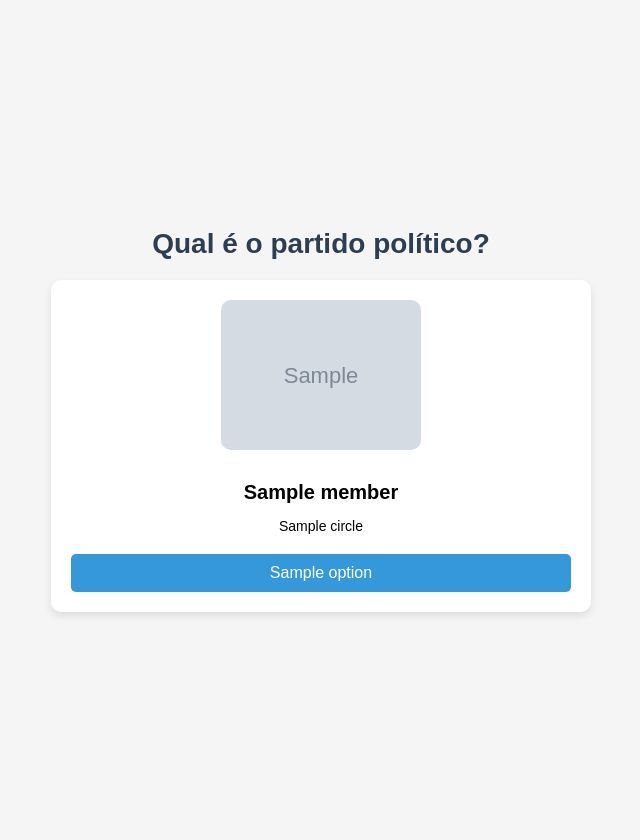
After one commit to Famaral97/trustmeter, a Flask app: template templates/guessParty.html in a window 1280 px wide. The commit adds this page. Shown: the whole page, without its empty margins (319-959 px from the left). Run offline with Flask 3, Linux system fonts and the light colour scheme; the template is opened without the code that fills it: most values are stand-ins (such as "Sample title", 1, 10 or a date in 2020); grey boxes marked "Sample" are stand-in pictures.

Commit message:
✨ add guess the party mini game

```diff
--- a/app.py
+++ b/app.py
@@ -1,4 +1,5 @@
 from flask import Flask, jsonify, render_template, request
+import random
 
 from connect import connect
 from elo import calculate_elo
@@ -7,6 +8,8 @@ app = Flask(__name__)
 
 db = connect()
 cursor = db.cursor(dictionary=True)
+
+POLITICAL_PARTIES = ["PSD", "PS", "CH", "BE", "PCP", "IL", "L", "CDS-PP", "PAN"]
 
 def get_member_rank(cursor, name):
     query = "SELECT * FROM members ORDER BY elo DESC;"
@@ -92,5 +95,47 @@ def make_leaderboard():
     return render_template("leaderboard.html", people=members)
 
 
+@app.route("/guess-party", methods=['GET'])
+def get_guess_party_game():
+    db = connect()
+    cursor = db.cursor(dictionary=True)
+
+    random_member_query = """
+    SELECT * FROM members
+    ORDER BY RAND()
+    LIMIT 1;
+    """
+    cursor.execute(random_member_query)
+    random_member = cursor.fetchone()
+
+    correct_party = random_member["party"]
+    other_parties = [party for party in POLITICAL_PARTIES if party != correct_party]
+    options = random.sample(other_parties, 3) + [correct_party]
+    random.shuffle(options)
+
+    db.commit()
+    cursor.close()
+    db.close()
+
+    return render_template("guessParty.html", member=random_member, options=options)
+
+
+@app.route("/guess-party/check", methods=['POST'])
+def check_party_guess():
+    db = connect()
+    cursor = db.cursor(dictionary=True)
+
+    data = request.json
+    member_name = data.get('member')
+
+    member = get_member_by_name(cursor, member_name)
+
+    db.commit()
+    cursor.close()
+    db.close()
+
+    return jsonify({'correct_party': member["party"]})
+
+
 if __name__ == '__main__':
     app.run()
--- /dev/null
+++ b/static/css/guessParty.css
@@ -0,0 +1,148 @@
+body {
+    font-family: Arial, sans-serif;
+    background-color: #f5f5f5;
+    display: flex;
+    flex-direction: column;
+    justify-content: center;
+    align-items: center;
+    min-height: 100vh;
+    margin: 0;
+    padding: 20px;
+    overflow: hidden;
+}
+
+.title {
+    font-size: 28px;
+    font-weight: bold;
+    margin-bottom: 20px;
+    color: #2c3e50;
+    text-align: center;
+}
+
+/* Single member container */
+.single-container {
+    background-color: #ffffff;
+    border-radius: 10px;
+    box-shadow: 0 4px 8px rgba(0, 0, 0, 0.1);
+    padding: 20px;
+    width: 80%;
+    max-width: 500px;
+    text-align: center;
+    display: flex;
+    flex-direction: column;
+    align-items: center;
+    transition: transform 0.3s;
+}
+
+.single-container img {
+    width: 80%;  /* Make the image smaller */
+    max-width: 200px;  /* Limit maximum size */
+    height: auto;
+    border-radius: 10px;
+    object-fit: cover;
+    margin-bottom: 15px;
+}
+
+.single-container h2 {
+    font-size: 20px;
+    margin-bottom: 5px;
+}
+
+.single-container p {
+    font-size: 14px;
+    margin-bottom: 20px;
+}
+
+/* Party buttons */
+.party-buttons {
+    display: flex;
+    flex-direction: column;
+    gap: 10px;
+    width: 100%;
+}
+
+.party-buttons button {
+    padding: 10px;
+    font-size: 16px;
+    background-color: #3498db;
+    color: white;
+    border: none;
+    border-radius: 5px;
+    cursor: pointer;
+    transition: background-color 0.3s;
+    width: 100%;
+}
+
+.party-buttons button:hover {
+    background-color: #2980b9;
+}
+
+/* Button container for leaderboard */
+.button-container {
+    margin-top: 20px;
+    text-align: center;
+}
+
+.button-container button {
+    padding: 10px 20px;
+    font-size: 16px;
+    background-color: #2ecc71;
+    color: white;
+    border: none;
+    border-radius: 5px;
+    cursor: pointer;
+    transition: background-color 0.3s;
+}
+
+.button-container button:hover {
+    background-color: #27ae60;
+}
+
+/* Responsive adjustments */
+@media (max-width: 768px) {
+    .single-container {
+        padding: 15px;
+    }
+
+    .single-container img {
+        width: 70%;  /* Adjust image size for smaller screens */
+        max-width: 150px;  /* Further limit max width */
+    }
+
+    .party-buttons button {
+        padding: 8px;  /* Reduce padding on buttons */
+        font-size: 14px;  /* Decrease font size */
+    }
+
+    .title {
+        font-size: 24px;  /* Slightly smaller title */
+    }
+
+    .button-container button {
+        padding: 8px 15px;  /* Adjust padding for leaderboard button */
+        font-size: 14px;  /* Decrease font size */
+    }
+}
+
+/* Correct answer (selected) */
+.correct {
+    background-color: #2ecc71 !important;
+    color: white !important;
+}
+
+/* Incorrect answer */
+.incorrect {
+    background-color: #e74c3c !important; /* Red */
+    color: white !important;
+}
+
+/* Highlight the correct answer */
+.highlight-correct {
+    background-color: #a9dfbf !important; /* Light green */
+    color: white !important;
+}
+
+/* Disable buttons */
+.party-buttons button:disabled {
+    cursor: not-allowed;
+}
--- a/static/css/main.css
+++ b/static/css/main.css
@@ -150,3 +150,7 @@ h2.selected {
     opacity: 1;
     transform: opacity 0.5s ease-in-out;
 }
+
+button:disabled {
+    cursor: not-allowed;
+}
--- a/static/js/scripts.js
+++ b/static/js/scripts.js
@@ -15,6 +15,10 @@ function choosePerson(winner, loser, personNumber) {
 
         // Select the container of the chosen person
         const winnerContainer = document.querySelector(`.side:nth-child(${personNumber})`);
+
+        const dilemmaContainer = document.querySelector(".container")
+        const buttons = dilemmaContainer.querySelectorAll("button")
+        buttons.forEach(b => b.disabled = true)
 
         // Get the button inside the chosen container
         const button = winnerContainer.querySelector('button');
@@ -57,3 +61,50 @@ function choosePerson(winner, loser, personNumber) {
         console.error('Error:', error);
     });
 }
+
+
+function chooseParty(memberName, chosenParty) {
+    fetch("/guess-party/check", {
+        method: "POST",
+        headers: {
+            "Content-Type": "application/json"
+        },
+        body: JSON.stringify({
+            member: memberName,
+            party: chosenParty
+        })
+    })
+    .then(response => response.json())
+    .then(data => {
+        const buttons = document.querySelectorAll('.party-buttons button');
+
+        // Iterate over buttons to find the correct and selected options
+        buttons.forEach(button => {
+            const party = button.innerText;
+
+            // Highlight the correct answer
+            if (party === data.correct_party) {
+                button.classList.add('highlight-correct');
+            }
+
+            // Change the color of the chosen button
+            if (party === chosenParty) {
+                if (data.is_correct) {
+                    button.classList.add('correct');
+                } else {
+                    button.classList.add('incorrect');
+                }
+            }
+
+            // Disable all buttons to prevent further clicking
+            button.disabled = true;
+        });
+
+        setTimeout(() => {
+            location.reload();
+        }, 1000);
+    })
+    .catch(error => {
+        console.error('Error:', error);
+    });
+}
--- /dev/null
+++ b/templates/guessParty.html
@@ -0,0 +1,33 @@
+<!DOCTYPE html>
+<html lang="en">
+<head>
+    <meta charset="UTF-8">
+    <meta name="viewport" content="width=device-width, initial-scale=1.0">
+    <title>Guess the Political Party</title>
+    <link href="{{ url_for('static', filename='css/guessParty.css') }}" rel="stylesheet">
+</head>
+<body>
+
+    <!-- Title displayed prominently on the page -->
+    <div class="title">Qual é o partido político?</div>
+
+    <!-- Container for the single member -->
+    <div class="single-container">
+        <img src="{{ member.picture }}" alt="{{ member.name }}">
+        <div>
+            <h2>{{ member.name }}</h2>
+            <p>{{ member.circle }}</p>
+        </div>
+
+        <!-- Party selection buttons -->
+        <div class="party-buttons">
+            {% for option in options %}
+            <button onclick="chooseParty('{{ member.name }}', '{{ option }}')">{{ option }}</button>
+            {% endfor %}
+        </div>
+    </div>
+
+    <script type="text/javascript" src="{{ url_for('static', filename='js/scripts.js') }}"></script>
+
+</body>
+</html>
```
